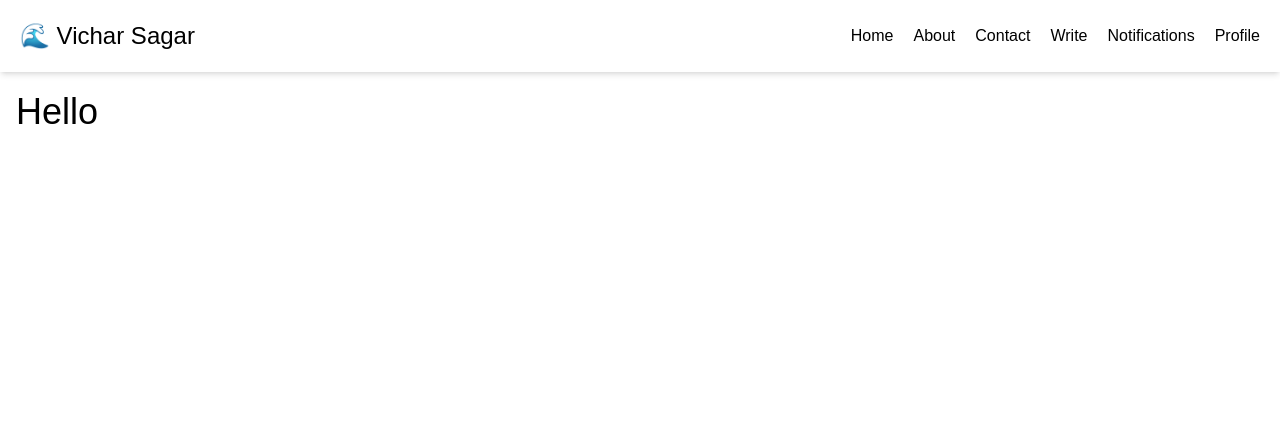
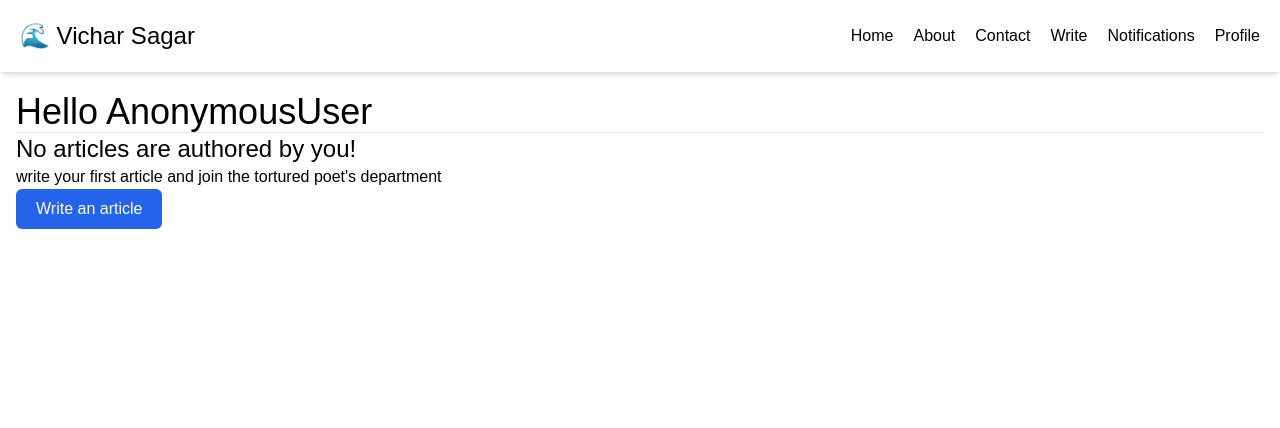
Before and after one commit to rehan-ankalgi-7t2/vichar-sagar-django, a Django app: page /vicharsagar/profile/ in a window 1280 px wide. Shown: the top 428 px of the page. Run offline with Django 5.2, Linux system fonts and the light colour scheme; some libraries are stand-ins or nearby versions.

Commit message:
profile page init

```diff
--- a/config/vicharsagar/templates/vicharsagar/profile.html
+++ b/config/vicharsagar/templates/vicharsagar/profile.html
@@ -3,9 +3,19 @@
 {% block content %}
     <div class="container mx-auto px-4 py-5 min-h-screen">
         {% if user %}
-            <h1 class="text-4xl">Hello {{user.username}}</h1>
+            <h1 class="text-4xl">Hello {{user}}</h1>
         {% else %}
             <span class="p-4 rounded-md bg-red-100 text-red-700">❌ {{message}}</span>
         {% endif %}
+        <hr>
+        {% if user_articles %}
+            {% for article in user_articles %}
+                <p>{{article.title}}</p>
+            {% endfor %}
+            {% else %}
+                <h2 class="text-2xl">No articles are authored by you!</h2>
+                <p>write your first article and join the tortured poet's department</p>
+                <button class="py-2 px-5 bg-blue-600 text-white rounded-md">Write an article</button>
+        {% endif %}
     </div>
 {% endblock content %}
--- a/config/vicharsagar/views.py
+++ b/config/vicharsagar/views.py
@@ -121,12 +121,16 @@ def profile_view(request):
     if request.user.is_authenticated:
         # the user is logged in
         user = request.user
-
-        user_articles = Article.objects.filter(user = user)
-
-        context = {
-            "user": user,
-        }
+        user_articles = Article.objects.filter(author = user)
+        if(len(user_articles) > 0):
+            context = {
+                "user": user,
+                "user_articles": user_articles
+            }
+        else:
+            context = {
+                "user": user
+            }
     else:
         # user not logged in
         context = {
```
